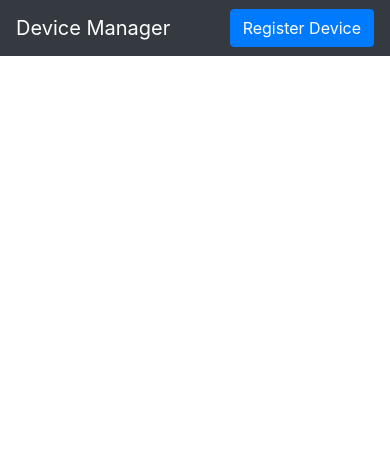
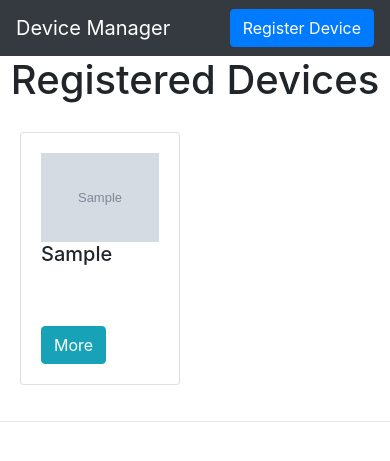
Before and after one commit to joaodanil0/device, a Django app: page / in a window 390 px wide. Shown: the top 461 px of the page. Run offline with Django 4.2, Linux system fonts and the light colour scheme; tables that the repository leaves empty hold one stand-in row (values such as "Sample post"); grey boxes marked "Sample" are stand-in pictures; some libraries are stand-ins or nearby versions.

Commit message:
Adding Device Registered cards on home page

```diff
--- a/system/templates/home.html
+++ b/system/templates/home.html
@@ -9,6 +9,7 @@
     <title>Home</title>
 </head>
 <body>
+
     <nav class="navbar navbar-dark bg-dark">
         <a class=navbar-brand href="{% url 'system_home' %}">Device Manager</a>
         <button type="button" class="btn btn-primary" data-toggle="modal" data-target="#exampleModalCenter">
@@ -37,35 +38,49 @@
         </div>
     </div>
 
-    {% for book in books %}
+    <div class="container">
+        {% if status == '0' %}
+            <br>
+            <div class="alert alert-success" role="alert">
+                Device Registered Successfully
+            </div>
+        {% elif status == '1' %}
+            <br>
+            <div class="alert alert-warning" role="alert">
+                Some error occurred to register device
+            </div>
+        {% elif status == '2' %}
+            <br>
+            <div class="alert alert-warning" role="alert">
+                Device already exist!
+            </div>
+        {% endif %}
+    </div>
+
     <div class="row">
-        <div class="col-md">
-            <div class="card" style="width: 18rem;">
+        <div class="col-md-3"></div>
+        <div class="col-md text-center"><h1>Registered Devices</h1></div>
+        <div class="col-md-3"></div>
+    </div>
+
+    <div class="row">
+        {% for device in devices %}
+        <div class="col-md-1" style="margin: 20px">
+            <div class="card" style="width: 10rem">
                 <div class="card-body">
-                    {% if book.img %}
-                        <img width="100%" src="{{book.img.url}}" alt="">
-                    {% endif %}
-                    <h5 class="card-title">{{book.name}}</h5>
-                    Borrowed:
-                    {% if book.borrowed %}
-                        <svg style="color:green; display:inline" xmlns="http://www.w3.org/2000/svg" width="16" height="16" fill="currentColor" class="bi bi-check-lg" viewBox="0 0 16 16">
-                            <path d="M12.736 3.97a.733.733 0 0 1 1.047 0c.286.289.29.756.01 1.05L7.88 12.01a.733.733 0 0 1-1.065.02L3.217 8.384a.757.757 0 0 1 0-1.06.733.733 0 0 1 1.047 0l3.052 3.093 5.4-6.425a.247.247 0 0 1 .02-.022Z"/>
-                        </svg>
-                    {% else %}
-                        <svg style="color:red; display:inline" xmlns="http://www.w3.org/2000/svg" width="16" height="16" fill="currentColor" class="bi bi-x-lg" viewBox="0 0 16 16">
-                        <path d="M2.146 2.854a.5.5 0 1 1 .708-.708L8 7.293l5.146-5.147a.5.5 0 0 1 .708.708L8.707 8l5.147 5.146a.5.5 0 0 1-.708.708L8 8.707l-5.146 5.147a.5.5 0 0 1-.708-.708L7.293 8 2.146 2.854Z"/>
-                      </svg>
-                    {% endif %}
+                    <img width="100%" src="{{device.image.url}}" alt="">
+                    <h5 class="card-title">{{device.model}}</h5>
                     <br>
                     <br>
-                    <a href="{% url 'book_info' book.id %}" target="_blank" class="btn btn-info">More</a>
-
+                    <a href="#" target="_blank" class="btn btn-info">More</a>
                 </div>
             </div>
-
         </div>
         {% endfor %}
     </div>
+
+    <hr>
+
 
     <script src="{% static 'javascript/jquery-3.5.1.slim.min.js' %}"></script>
     <script src="{% static 'javascript/bootstrap.bundle.min.js' %}"></script>
--- a/system/views.py
+++ b/system/views.py
@@ -1,8 +1,11 @@
 from django.http import HttpResponse
 from django.shortcuts import render
 from device.forms import RegisterDevice
+from device.models import Device
 
 # Create your views here.
 def home(request):
     form = RegisterDevice()
-    return render(request, 'home.html', {"form":form})
+    status = request.GET.get('status')
+    devices = Device.objects.all()
+    return render(request, 'home.html', {"form":form, 'status': status, 'devices': devices})
```
Also changed, not shown: device/views.py (+9 -2 lines). Lines whose indentation alone changed are shown as unchanged.
